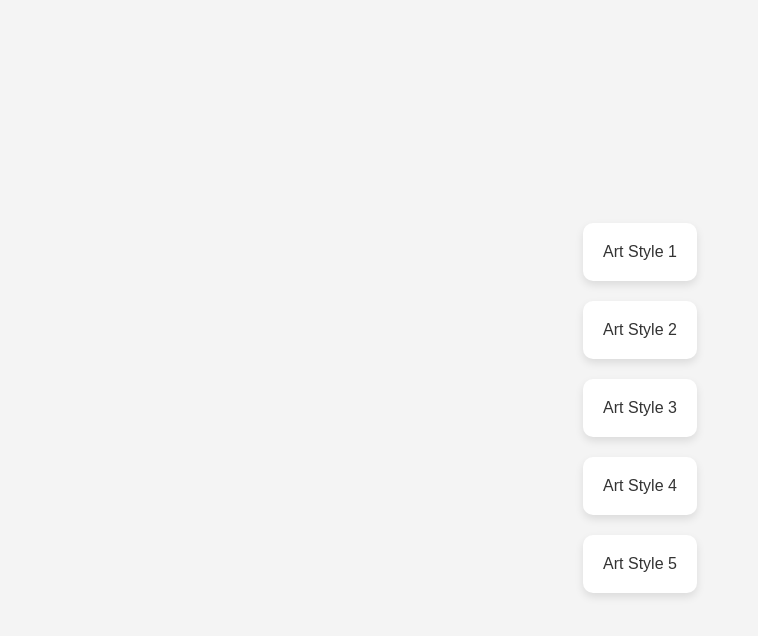
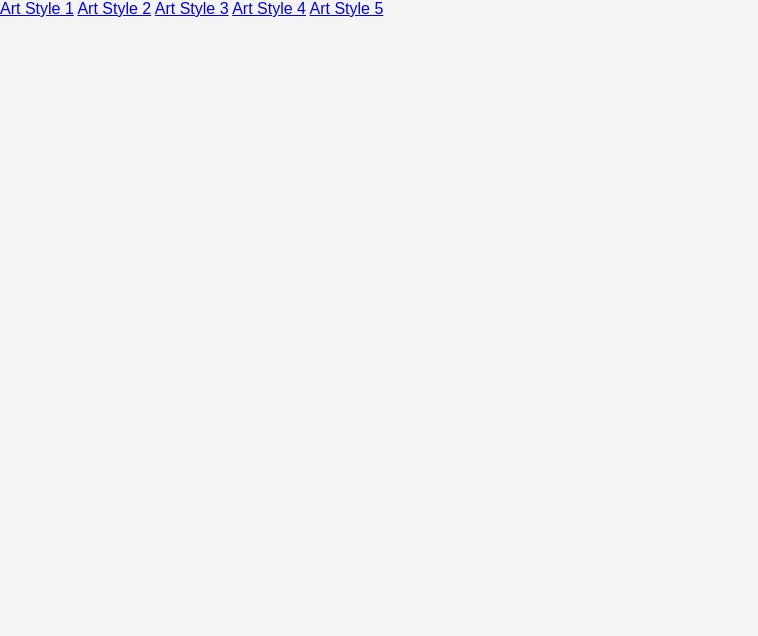
Before and after one commit to Salty-Papaya/ArtPortfolio, a plain HTML site: page index.html in a window 1280 px wide. Shown: the whole page, without its empty margins (0-758 px from the left). Drawn offline with Linux system fonts and the light colour scheme.

Commit message:
React Implementation

```diff
--- a/styles.css
+++ b/styles.css
@@ -1,41 +1,9 @@
-/* styles.css */
-
-body {
+/* Reset default margins and paddings */
+html, body {
+    margin: 0;
+    padding: 0;
     font-family: Arial, sans-serif;
     background-color: #f4f4f4;
-    display: flex;
-    justify-content: center;
-    align-items: center;
-    height: 100vh;
+    height: 100%;
+    overflow: hidden;
 }
-
-.card-container {
-    display: flex;
-    flex-direction: column;
-    gap: 20px;
-}
-
-.card {
-    display: block;
-    background-color: #fff;
-    padding: 20px;
-    text-align: center;
-    border-radius: 10px;
-    box-shadow: 0 4px 8px rgba(0, 0, 0, 0.1);
-    text-decoration: none;
-    color: #333;
-    transition: transform 0.3s;
-}
-
-.card:hover {
-    transform: scale(1.05);
-}
-
-/* Responsive design for mobile */
-@media (max-width: 768px) {
-    .card-container {
-        flex-direction: row;
-        overflow-x: auto;
-        gap: 10px;
-    }
-}
```
Also changed, not shown: index.html (line endings or trailing spaces).
